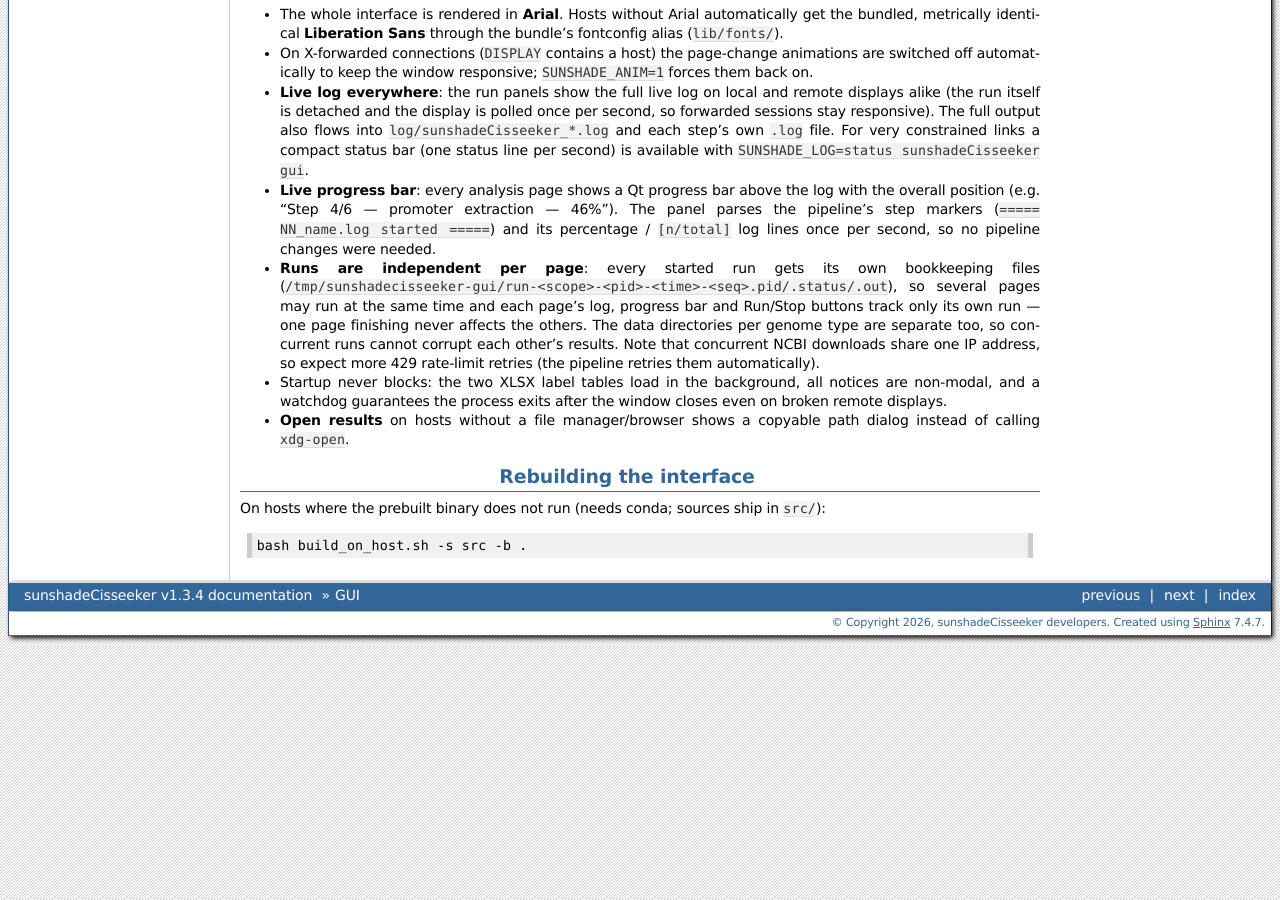
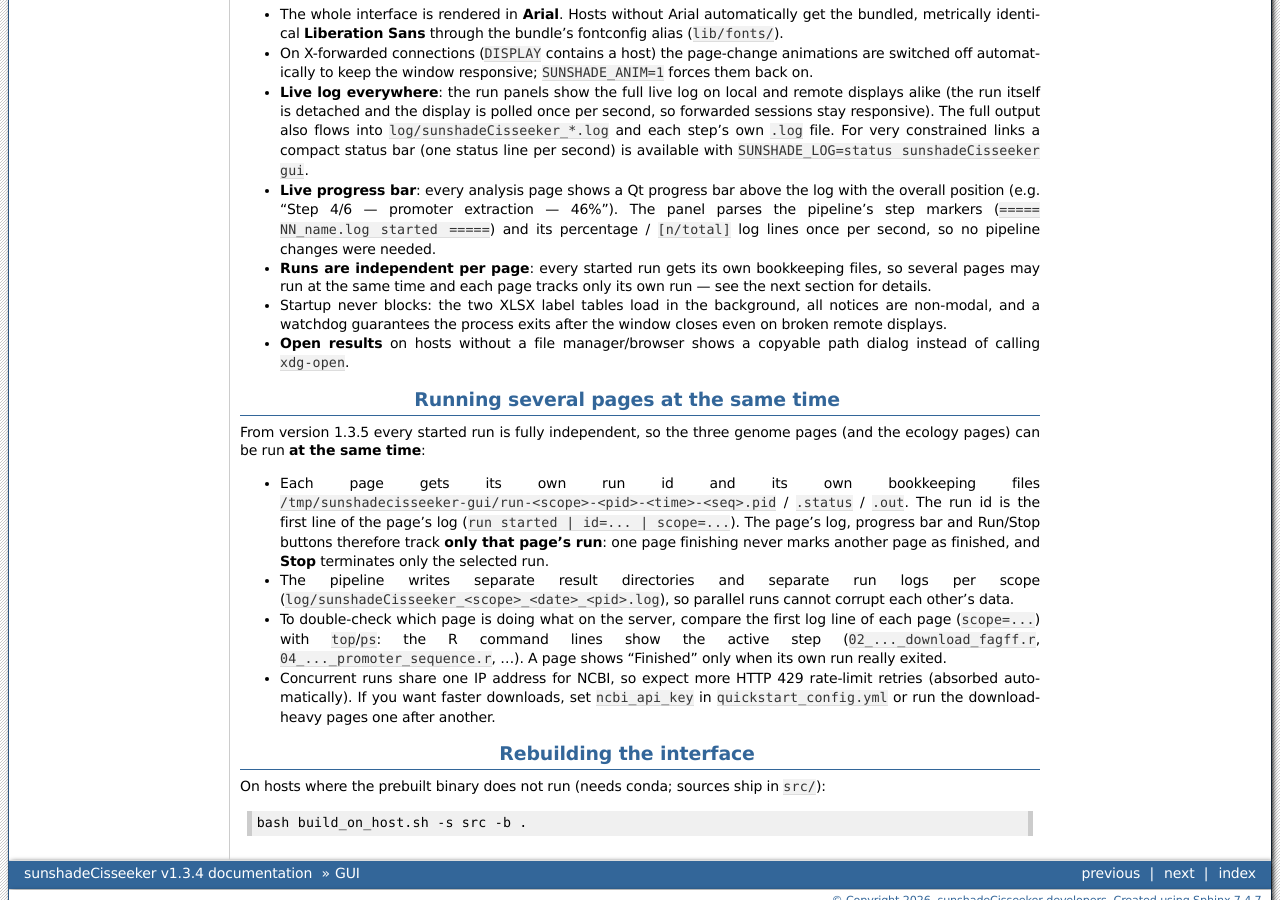
Before and after one commit to chenzhr23/sunshadeCisseeker-docs, a Sphinx documentation site: the page built from docs/content/GUI.rst, in a window 1280 px wide and 900 px high, scrolled down 856 px. Built offline with Sphinx 7.4.7, drawn with Linux system fonts in a browser that asks for light colours.

Commit message:
docs: v1.3.5 parallel-run independence - new Changelog page, GUI and pipeline sections

```diff
--- a/docs/content/About sunshadeCisseeker.rst
+++ b/docs/content/About sunshadeCisseeker.rst
@@ -3,6 +3,9 @@
 
 sunshadeCisseeker identifies, annotates and compares promoter
 cis-regulatory elements across sun / facultative / shade plants.
+
+The current release is **1.3.5**; see :doc:`Changelog` for what changed in
+each version.
 
 Highlights
 ----------
--- a/docs/content/GUI.rst
+++ b/docs/content/GUI.rst
@@ -78,19 +78,40 @@
   46%"). The panel parses the pipeline's step markers
   (``===== NN_name.log started =====``) and its percentage / ``[n/total]``
   log lines once per second, so no pipeline changes were needed.
-* **Runs are independent per page**: every started run gets its own bookkeeping
-  files (``/tmp/sunshadecisseeker-gui/run-<scope>-<pid>-<time>-<seq>.pid/.status/.out``),
-  so several pages may run at the same time and each page's log, progress bar
-  and Run/Stop buttons track only its own run — one page finishing never
-  affects the others. The data directories per genome type are separate too,
-  so concurrent runs cannot corrupt each other's results. Note that concurrent
-  NCBI downloads share one IP address, so expect more 429 rate-limit retries
-  (the pipeline retries them automatically).
+* **Runs are independent per page**: every started run gets its own
+  bookkeeping files, so several pages may run at the same time and each page
+  tracks only its own run — see the next section for details.
 * Startup never blocks: the two XLSX label tables load in the background, all
   notices are non-modal, and a watchdog guarantees the process exits after
   the window closes even on broken remote displays.
 * **Open results** on hosts without a file manager/browser shows a copyable
   path dialog instead of calling ``xdg-open``.
+
+Running several pages at the same time
+--------------------------------------
+
+From version 1.3.5 every started run is fully independent, so the three
+genome pages (and the ecology pages) can be run **at the same time**:
+
+* Each page gets its own run id and its own bookkeeping files
+  ``/tmp/sunshadecisseeker-gui/run-<scope>-<pid>-<time>-<seq>.pid`` /
+  ``.status`` / ``.out``. The run id is the first line of the page's log
+  (``run started | id=... | scope=...``). The page's log, progress bar and
+  Run/Stop buttons therefore track **only that page's run**: one page
+  finishing never marks another page as finished, and **Stop** terminates
+  only the selected run.
+* The pipeline writes separate result directories and separate run logs per
+  scope (``log/sunshadeCisseeker_<scope>_<date>_<pid>.log``), so parallel
+  runs cannot corrupt each other's data.
+* To double-check which page is doing what on the server, compare the first
+  log line of each page (``scope=...``) with ``top``/``ps``: the R command
+  lines show the active step (``02_..._download_fagff.r``,
+  ``04_..._promoter_sequence.r``, ...). A page shows "Finished" only when
+  its own run really exited.
+* Concurrent runs share one IP address for NCBI, so expect more HTTP 429
+  rate-limit retries (absorbed automatically). If you want faster downloads,
+  set ``ncbi_api_key`` in ``quickstart_config.yml`` or run the
+  download-heavy pages one after another.
 
 Rebuilding the interface
 ------------------------
--- a/docs/index.rst
+++ b/docs/index.rst
@@ -26,5 +26,6 @@
    content/Ecology comparison
    content/Configuration
    content/Outputs
+   content/Changelog
    content/Credits
    content/About sunshadeCisseeker
```
Also changed, not shown: docs/content/Analysis pipeline.rst (+13 -0 lines), docs/content/Changelog.rst (added, +50 -0 lines).
